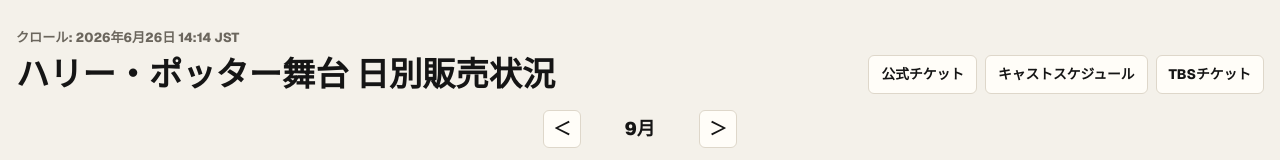
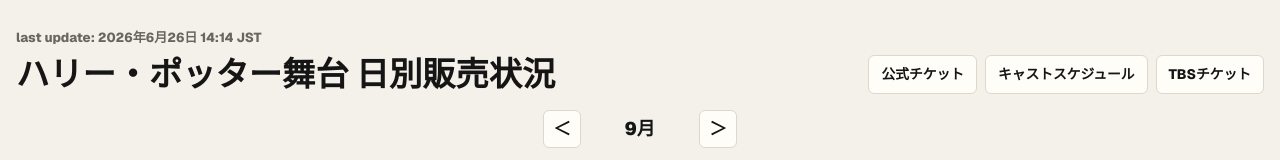
Before and after one commit to tetsuhiroyoneda/hp-stage-guide, a Next.js app: page / in a window 1280 px wide. Shown: the top 160 px of the page. Built offline with nearby package versions, Linux system fonts and the light colour scheme.

Commit message:
更新日時ラベルを変更

```diff
--- a/src/app/page.tsx
+++ b/src/app/page.tsx
@@ -2571,7 +2571,7 @@
     <main className="pageShell">
       <header className="simpleHeader">
         <div>
-          <p>クロール: {crawledAt}</p>
+          <p>last update: {crawledAt}</p>
           <h1>ハリー・ポッター舞台 日別販売状況</h1>
         </div>
         <nav aria-label="確認リンク">
```
